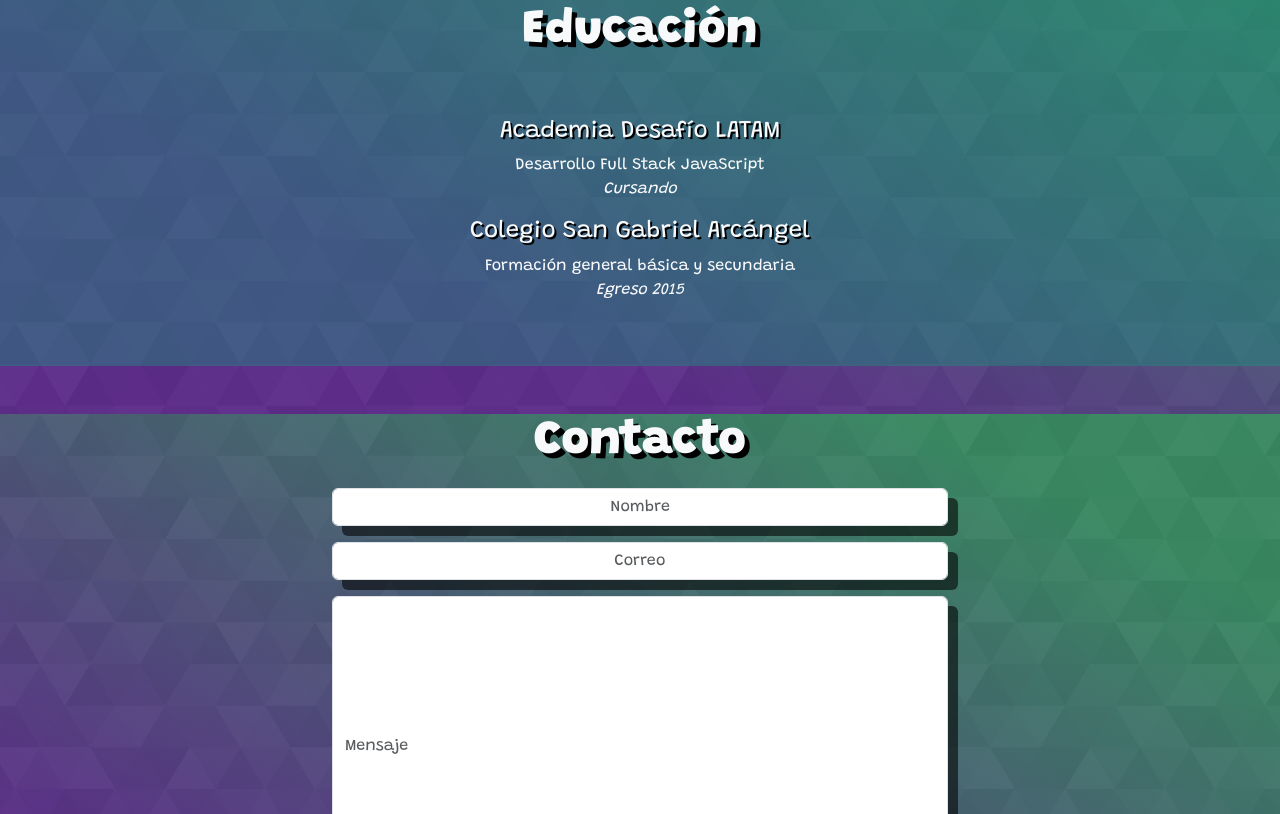
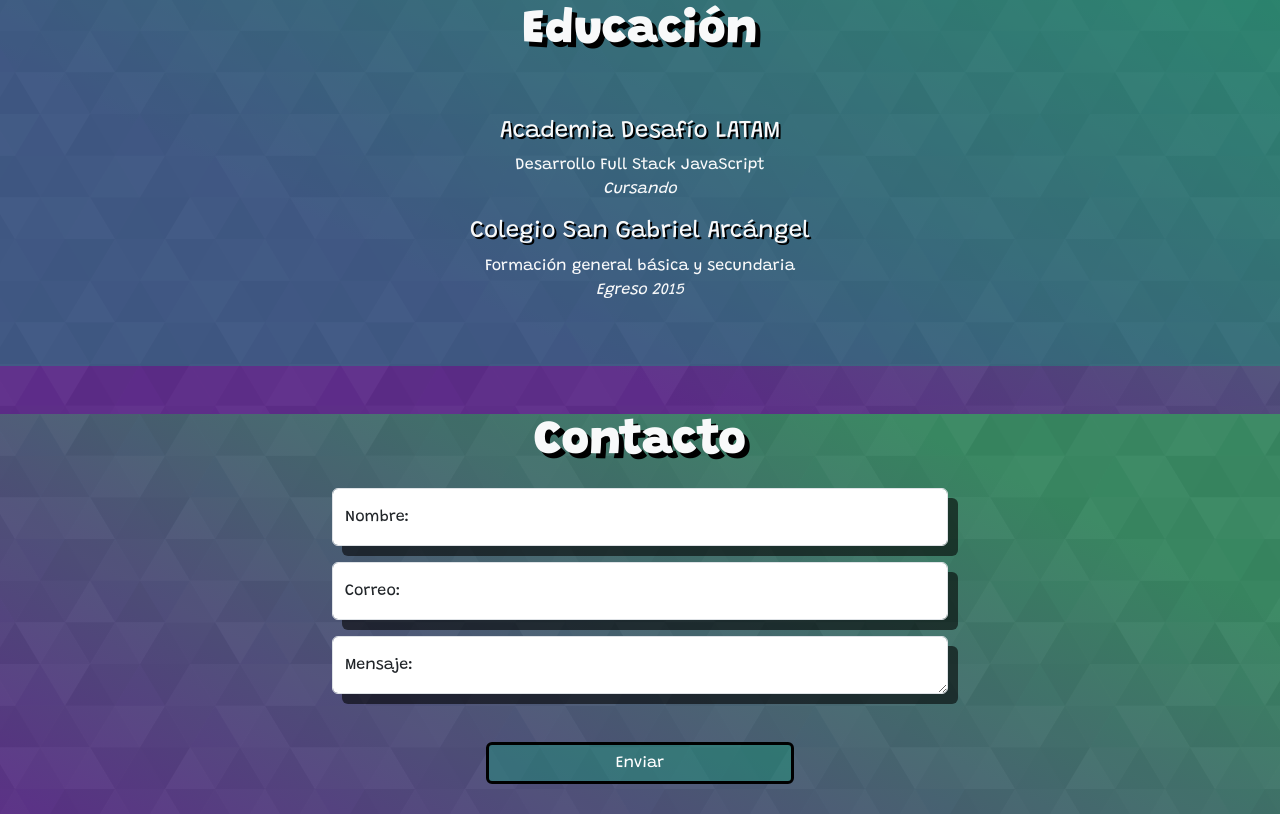
Before and after one commit to franciscodelrio/Desafio-6, a plain HTML site: page index.html in a window 1280 px wide. Shown: the part 1986-2800 px from the top of the page. Drawn offline with nearby package versions, Linux system fonts and the light colour scheme; files whose address does not match are found by name.

Commit message:
funcionalidad botones agregada

```diff
--- a/assets/css/stilos.css
+++ b/assets/css/stilos.css
@@ -43,6 +43,7 @@ header h1{
 }
 header h5{
     font-weight: 900;
+    text-shadow:2px 2px 0px black;
 }
 header p {
     font-weight: 200;
@@ -100,6 +101,12 @@ section h4{
 input{
     box-shadow: 10px 10px 0px rgba(0, 0, 0, 0.577);
 }
+textarea{
+    box-shadow: 10px 10px 0px rgba(0, 0, 0, 0.577);
+}
+.btn{
+    background-color: rgba(10, 167, 120, 0.35);
+}
 footer{
     background-color: rgba(10, 167, 120, 0.514);
     height: 70px;
--- a/index.html
+++ b/index.html
@@ -18,18 +18,26 @@
         crossorigin="anonymous"></script>
     <nav class=" navbar navbar-expand-lg">
         <div class="container text-center text-light  ">
+            <a class="nav-link" href="#portfolio">
+                <div class="col">
+                    <i class="bi bi-briefcase-fill"></i>
+                    <p class="d-none d-md-none d-xl-block mb-0">Proyectos</p>
+                </div>
+            </a>
+            <a class="nav-link" href="#xp">
                 <div class="col ">
                     <i class="bi bi-bank"></i>
                     <p class="d-none d-md-none d-xl-block mb-0">Experiencia</p>
                 </div>
+            </a>
+            <a class="nav-link" href="#education">
+
                 <div class="col">
                     <i class="bi bi-mortarboard-fill"></i>
                     <p class="d-none d-md-none d-xl-block mb-0">Educación</p>
                 </div>
-            <div class="col">
-                <i class="bi bi-briefcase-fill"></i>
-                <p class="d-none d-md-none d-xl-block mb-0">Proyectos</p>
-            </div>
+            </a>
+
         </div>
     </nav>
     <header class="container pt-3 pt-lg-5 mt-lg-5 cabeza">
@@ -47,10 +55,16 @@
                         Estudiante autónoma de programación desde hace 2 años, me inicie hosteando y configurando servidores de de manera ocasional, arreglando computadores y actualmente me encuentro cursando un bootcamp de desarrollo fullstack javascript en Academia Desafió LATAM.
                     </p>
                 </div>
+                <div class="col mb-5 mt-1 text-center ">
+                    <a href="#suscribe">
+                        <button class="btn text-light border-black border-3">
+                        ¡Contáctame!
+                        </button>
+                    </a>
+                </div>
             </div>
         </div>
     </header>
-    <!-- agregar flecha hacia abajo -->
     <section id="portfolio" class="portfolio  my-5 py-5 ">
         <h2 class="text-center text-light fs-1 mb-5 ">Portfolio</h2>
         <div class="row row-cols-1 row-cols-md-2 row-cols-lg-4 justify-content-center  g-4 mx-5 pb-5">
@@ -123,22 +137,25 @@
         <div class=" mb-3 mt-3 align-self-center  ">
             <h2 class=" text-center text-light "> Contacto </h2>
         </div>
-        <div class="mb-3">
-            <input class="form-control text-center" type="text" placeholder="Nombre" aria-label="Nombre" />
+        <div class="form-floating mb-3">
+            <input type="text" class="form-control" id="floatingInput" placeholder="Nombre">
+            <label for="floatingInput">Nombre:</label>
         </div>
-        <div class="mb-3">
-            <input class="form-control text-center" type="text" placeholder="Correo" aria-label="Correo" />
+        <div class="form-floating mb-3">
+            <input type="email" class="form-control" id="floatingInput" placeholder="correo">
+            <label for="floatingInput">Correo:</label>
         </div>
-        <div class="mb-3 ">
-            <input class="form-control  mensaje " type="text" placeholder="Mensaje" aria-label="Mensaje" />
+        <div class="form-floating mb-4">
+            <textarea class="form-control" placeholder="Leave a comment here" id="floatingTextarea"></textarea>
+            <label for="floatingTextarea">Mensaje:</label>
             </div>
-        <div class="mb-3 align-self-center d-grid gap-2 col-6 mx-auto">
-            <button class="btn btn-primary">Enviar</button>
+        <div class="mb-5 mt-5 align-self-center d-grid gap-2 col-6 mx-auto">
+            <button class="btn btn-primary border-black border-3">Enviar</button>
         </div>
         </div>
     </section>
     <footer class="container-fluid  text-center text-light">
-    <h2 class="pt-3">⁂ Maria Mellado ⁂</h2>
+    <h2 class="pt-4">⁂ Maria Mellado ⁂</h2>
     </footer>
 </body>
 </html>
```
Lines whose indentation alone changed are shown as unchanged.
